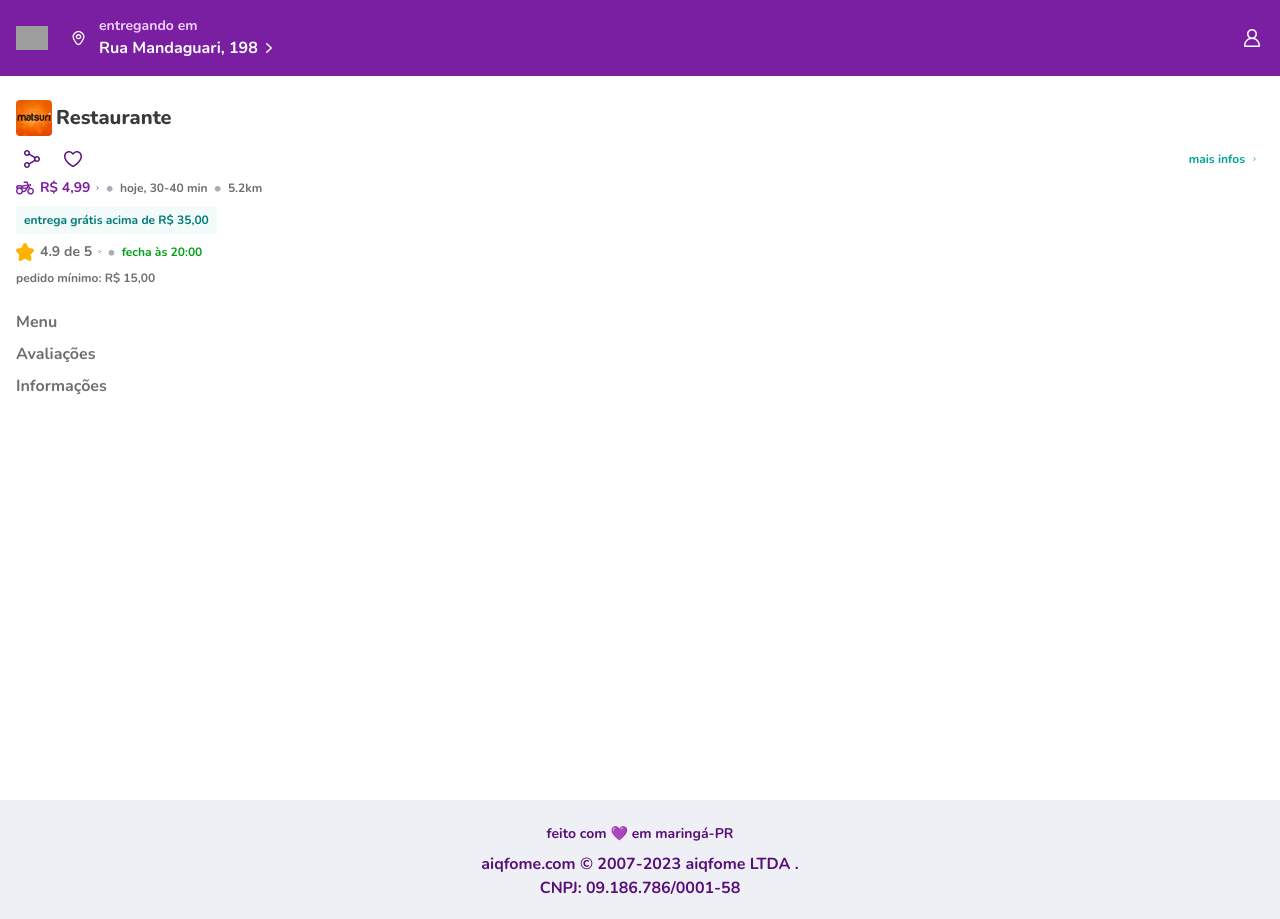
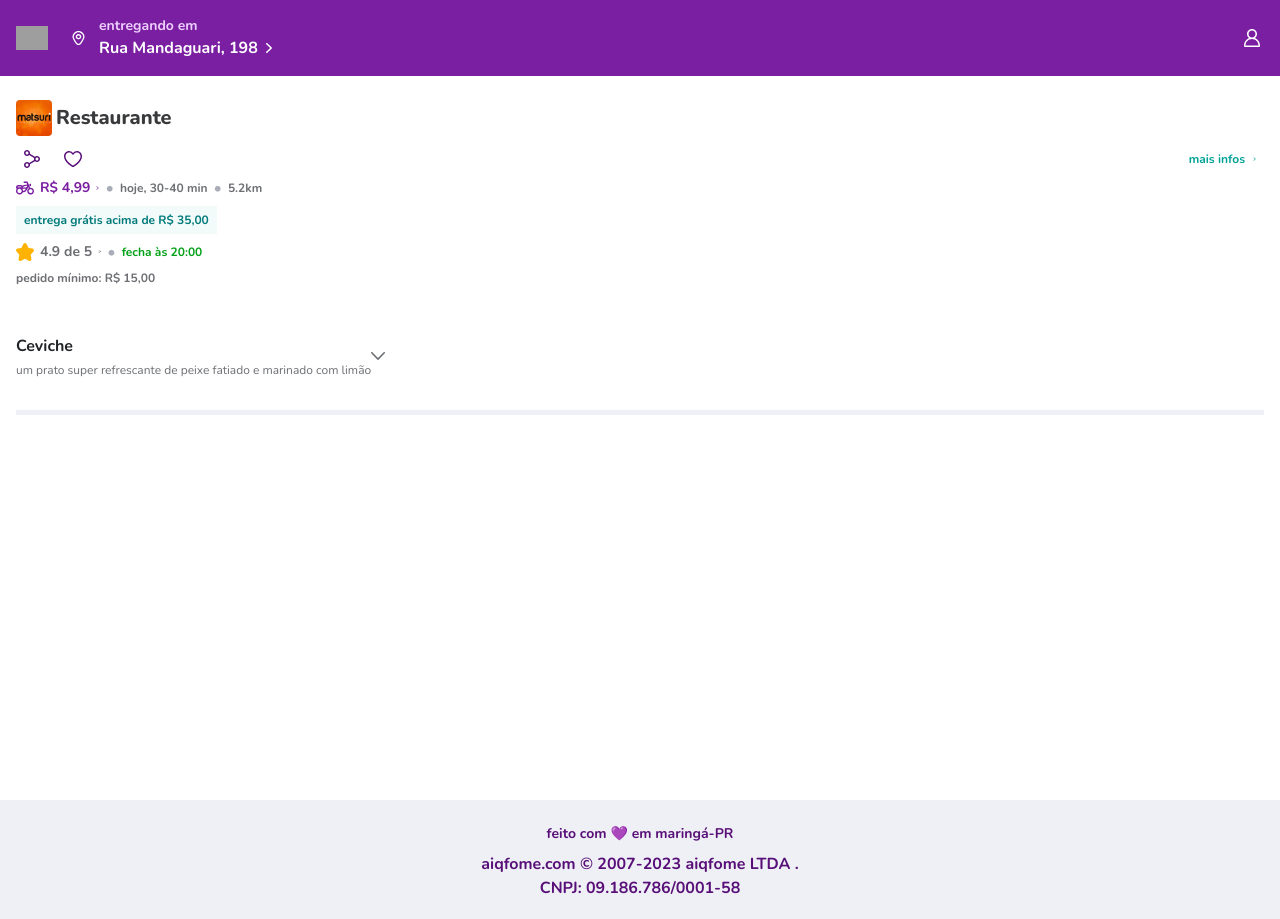
Before and after one commit to GabrielAFS/aiqfome-teste, a Next.js app: page /restaurant in a window 1280 px wide. Built offline with nearby package versions, Linux system fonts and the light colour scheme; grey boxes are pictures that could not be loaded.

Commit message:
feat: Create dish accordion

```diff
--- a/src/app/globals.css
+++ b/src/app/globals.css
@@ -9,6 +9,7 @@
   --neutrals: #eef0f5;
   --neutrals-light: #f5f6f9;
   --neutrals-400: #a8adb7;
+  --neutrals-900: #202326;
   --purple: #580f78;
   --teal: #027a7a;
   --teal-50: #f2fafa;
--- a/src/app/restaurant/page.tsx
+++ b/src/app/restaurant/page.tsx
@@ -1,6 +1,6 @@
 "use client";
 import Image from "next/image";
-import React, { use, useState } from "react";
+import React, { useState } from "react";
 
 const Restaurant: React.FC = () => {
   const [openDropdown, setOpenDropdown] = useState<string | null>(null);
@@ -84,51 +84,80 @@ const Restaurant: React.FC = () => {
       </section>
       <section>
         <div className='flex flex-col items-baseline gap-2'>
-          <div>
+          <div className='py-3'>
             <button
-              className='w-full text-left font-bold text-[var(--text-light)]'
-              onClick={() => toggleDropdown("menu")}
+              className='w-full flex items-center text-left text-[var(--text-light)] py-3'
+              onClick={() => toggleDropdown("niguiris")}
             >
-              Menu
+              <div className='flex flex-col gap-1 grow-1'>
+                <p className='text-md font-bold text-[var(--neutrals-900)]'>
+                  Ceviche
+                </p>
+                <p className='text-xs'>
+                  um prato super refrescante de peixe fatiado e marinado com
+                  limão
+                </p>
+              </div>
+              <div>
+                <Image
+                  src='/chevron_down.svg'
+                  alt='chevron'
+                  width={14}
+                  height={14}
+                  className={`${
+                    openDropdown === "niguiris" ? "rotate-180" : ""
+                  } transition-transform object-cover`}
+                />
+              </div>
             </button>
-            {openDropdown === "menu" && (
-              <div className='pl-4'>
-                <p>Prato 1</p>
-                <p>Prato 2</p>
-                <p>Prato 3</p>
+            {openDropdown === "niguiris" && (
+              <div className='flex flex-col gap-6 pl-2 pt-2'>
+                <div
+                  className='w-full flex items-center text-left text-[var(--text-light)]'
+                  onClick={() => {}}
+                >
+                  <div className='flex flex-col gap-1 grow-1'>
+                    <p className='text-sm font-bold text-[var(--neutrals-900)]'>
+                      Califórnia
+                    </p>
+                    <p className='text-xs'>Kani, pepino e maçã ou manga</p>
+                  </div>
+                  <p className='self-baseline text-sm text-[var(--primary)] font-bold'>
+                    R$ 13,99
+                  </p>
+                </div>
+                <div
+                  className='w-full flex items-center text-left text-[var(--text-light)]'
+                  onClick={() => {}}
+                >
+                  <div className='flex flex-col gap-1 grow-1'>
+                    <p className='text-sm font-bold text-[var(--neutrals-900)]'>
+                      Califórnia
+                    </p>
+                    <p className='text-xs'>Kani, pepino e maçã ou manga</p>
+                  </div>
+                  <p className='self-baseline text-sm text-[var(--primary)] font-bold'>
+                    R$ 25,00
+                  </p>
+                </div>
+                <div
+                  className='w-full flex items-center text-left text-[var(--text-light)]'
+                  onClick={() => {}}
+                >
+                  <div className='flex flex-col gap-1 grow-1'>
+                    <p className='text-sm font-bold text-[var(--neutrals-900)]'>
+                      Califórnia
+                    </p>
+                    <p className='text-xs'>Kani, pepino e maçã ou manga</p>
+                  </div>
+                  <p className='self-baseline text-sm text-[var(--primary)] font-bold'>
+                    R$ 15,00
+                  </p>
+                </div>
               </div>
             )}
           </div>
-          <div>
-            <button
-              className='w-full text-left font-bold text-[var(--text-light)]'
-              onClick={() => toggleDropdown("reviews")}
-            >
-              Avaliações
-            </button>
-            {openDropdown === "reviews" && (
-              <div className='pl-4'>
-                <p>Avaliação 1</p>
-                <p>Avaliação 2</p>
-                <p>Avaliação 3</p>
-              </div>
-            )}
-          </div>
-          <div>
-            <button
-              className='w-full text-left font-bold text-[var(--text-light)]'
-              onClick={() => toggleDropdown("info")}
-            >
-              Informações
-            </button>
-            {openDropdown === "info" && (
-              <div className='pl-4'>
-                <p>Endereço</p>
-                <p>Horário de funcionamento</p>
-                <p>Contato</p>
-              </div>
-            )}
-          </div>
+          <hr className='w-full border-b-4 border-[var(--neutrals)]' />
         </div>
       </section>
     </div>
```
Also changed, not shown: public/chevron_down.svg (added).
